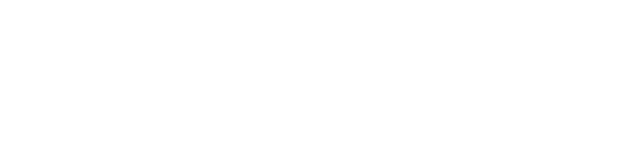
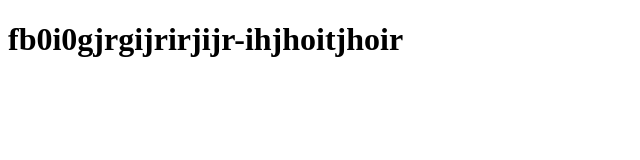
Before and after one commit to Appostolics/6.1, a plain HTML site: page index.html in a window 1280 px wide. Shown: the whole page, without its empty margins (0-640 px from the left). Drawn offline with Linux system fonts and the light colour scheme.

Commit message:
2 commit

```diff
--- a/index.html
+++ b/index.html
@@ -11,6 +11,7 @@
     <header>
     </header>
     <main>
+        <h1>fb0i0gjrgijrirjijr-ihjhoitjhoir</h1>
     </main>
     <script src="./js/script.js"></script>
 </body>
```
Also changed, not shown: 1 other file.
